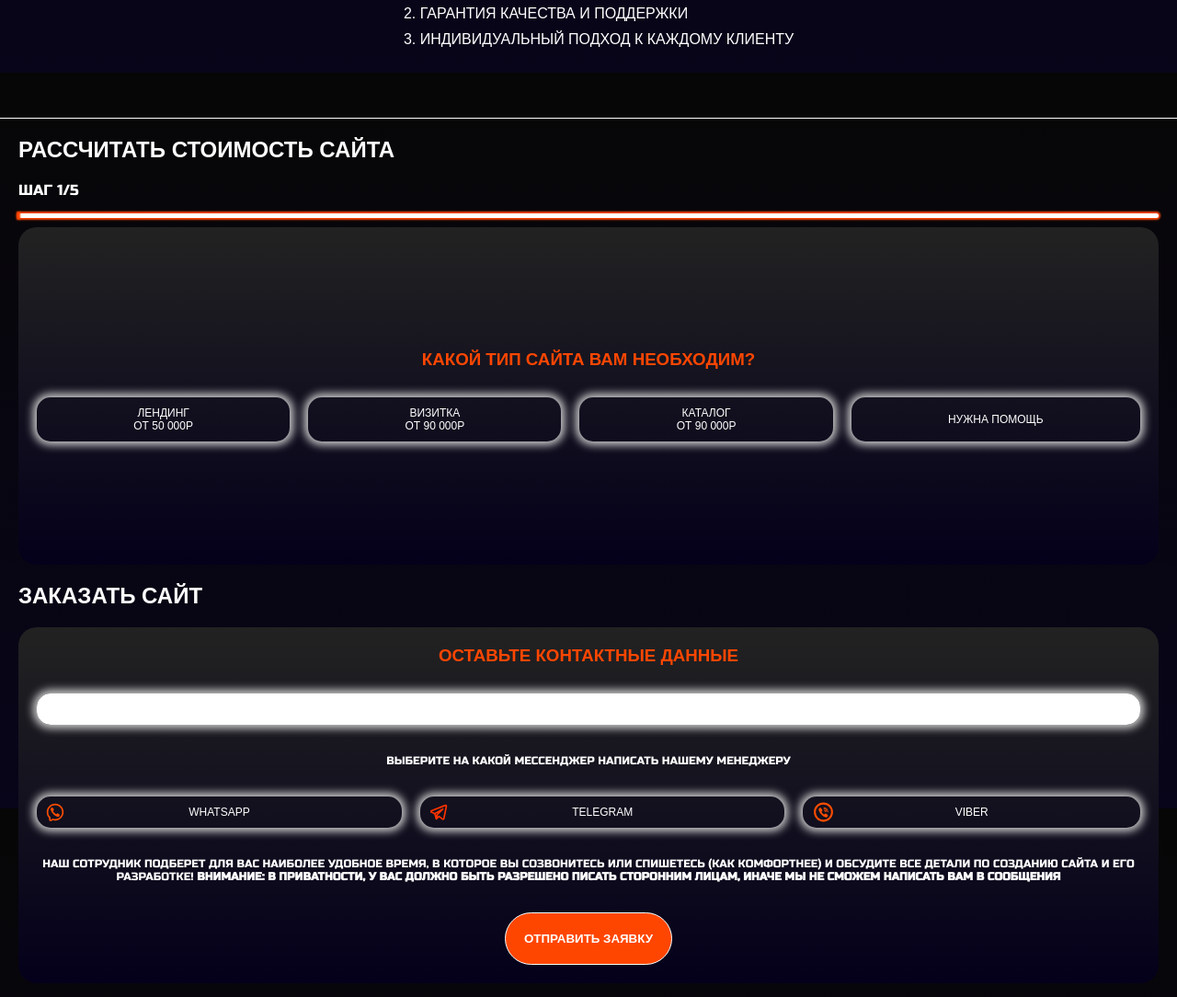
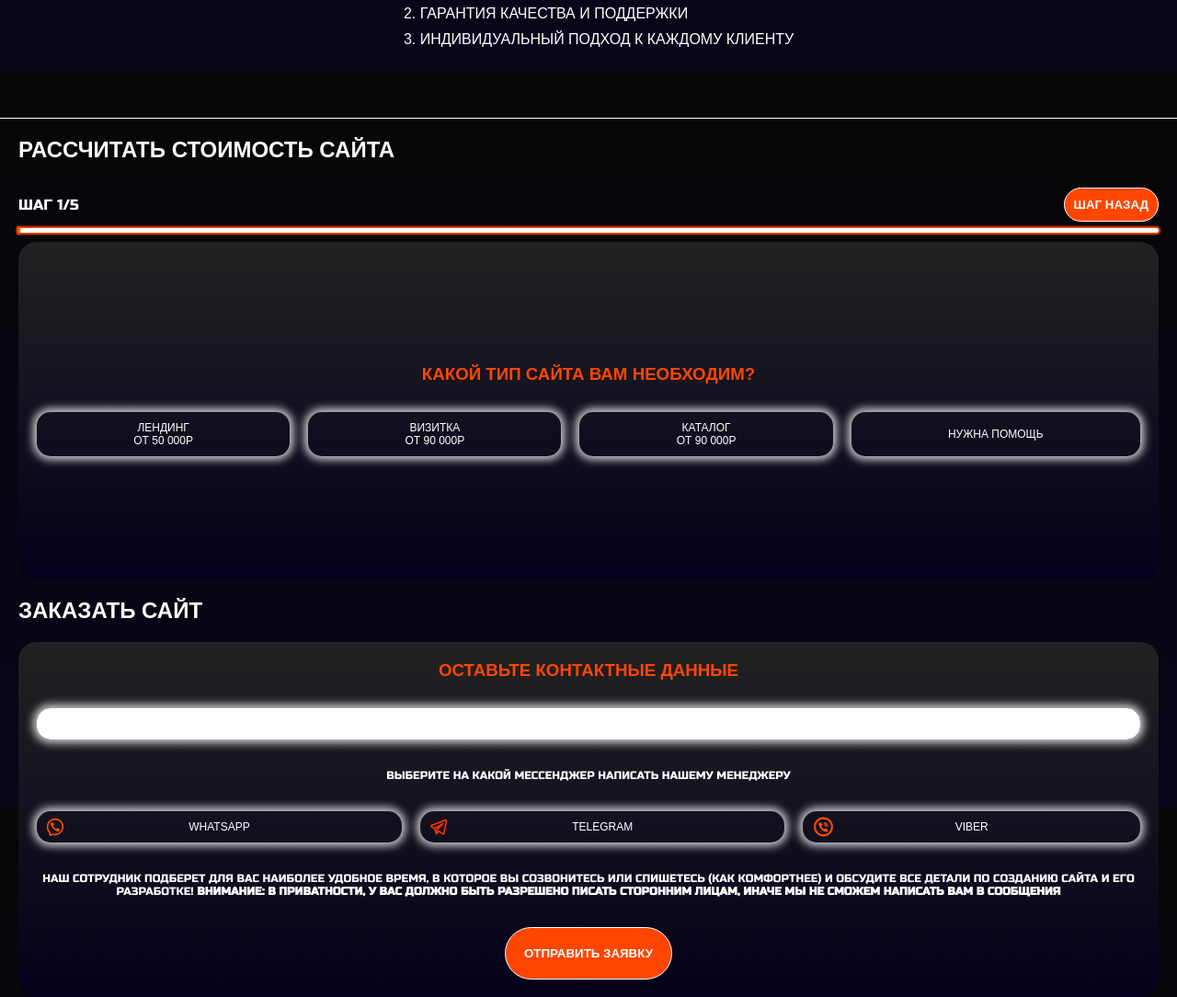
Before and after one commit to AndrewChernigovsky/AAA, a PHP site: page / in a window 1280 px wide. Shown: the part 3921-5005 px from the top of the page at 92% size. Run offline with PHP 8.4, Linux system fonts and the light colour scheme.

Commit message:
added cost-swiper functions

```diff
--- a/css/style.css
+++ b/css/style.css
@@ -729,6 +729,26 @@
   width: 0;
   transition: 0.3s ease-in-out;
 }
+.cost__steps {
+  display: flex;
+  justify-content: space-between;
+  align-items: center;
+}
+.cost__steps #step-back {
+  background: none;
+  border: none;
+  outline: none;
+  background-color: #FF4600;
+  padding: 10px;
+  border-radius: 50px;
+  border: 1px solid white;
+  font-weight: 700;
+  color: white;
+  text-transform: uppercase;
+  cursor: pointer;
+  transition: 0.3s ease-in-out;
+  text-decoration: none;
+}
 .cost .primary-button {
   background: none;
   border: none;
@@ -755,6 +775,7 @@
 
 .swiper-cost {
   display: grid;
+  touch-action: none;
 }
 
 .form-slide {
--- a/js/modules/swiper.js
+++ b/js/modules/swiper.js
@@ -27,7 +27,10 @@
   const swiperCost = new Swiper('.swiper-cost', {
     slidesPerView: '1',
     spaceBetween: 10,
-    noSwipingSelector: '.input-range',
+    noSwipingSelector: '.input-range, mousewheel, keyboard',
+    allowTouchMove: false,
+    touchEventsTarget: 'container',
+    simulateTouch: false,
   });
 
   window.swiperCost = swiperCost;
--- a/scss/sections/_cost.scss
+++ b/scss/sections/_cost.scss
@@ -1,4 +1,4 @@
-@use "variables" as var;
+@use "variables"as var;
 
 .cost {
   &__line {
@@ -13,6 +13,28 @@
       background: var.$orange;
       width: 0;
       transition: 0.3s ease-in-out;
+    }
+  }
+
+  &__steps {
+    display: flex;
+    justify-content: space-between;
+    align-items: center;
+
+    #step-back {
+      background: none;
+      border: none;
+      outline: none;
+      background-color: var.$orange;
+      padding: 10px;
+      border-radius: 50px;
+      border: 1px solid var.$white;
+      font-weight: 700;
+      color: var.$white;
+      text-transform: uppercase;
+      cursor: pointer;
+      transition: 0.3s ease-in-out;
+      text-decoration: none;
     }
   }
 
@@ -43,6 +65,7 @@
 
 .swiper-cost {
   display: grid;
+  touch-action: none;
 }
 
 .form-slide {
--- a/sections/cost/cost.php
+++ b/sections/cost/cost.php
@@ -1,8 +1,9 @@
 <section class="cost">
   <div class="container">
+    <h2>Рассчитать стоимость сайта</h2>
     <div class="cost__steps">
-      <h2>Рассчитать стоимость сайта</h2>
       <p></p>
+      <button type="button" id="step-back">Шаг назад</button>
     </div>
     <div class="cost__line">
       <div class="cost__line cost__line--active"></div>
@@ -17,7 +18,7 @@
           'slide-2.php',
           'slide-3.php',
           'slide-4.php',
-          'slide-5.php',
+          'slide-5.php'
         ];
 
         foreach ($files_to_include as $file) {
--- a/sections/form.php
+++ b/sections/form.php
@@ -1,22 +1,22 @@
 <section class="form">
   <div class="container">
     <h2>Заказать сайт</h2>
-    <form action="./function/mail/mail.php" method="post">
+    <form action="./../functions/mail/mail-simple.php" method="post">
       <div class="form-slide">
         <h3>Оставьте контактные данные </h3>
         <div class="chooses contact">
           <label class="choose-label">Ваш телефон:
-            <input class='contact-input' type="tel" name="user-tel">
+            <input class='contact-input' type="tel" name="user-tel" required>
           </label>
           <p> Выберите на какой мессенджер написать нашему Менеджеру </p>
           <div class="chooses">
-            <label class="choose-label choose-label-contact choose-label-whatsapp">whatsapp
+            <label class="choose-label choose-label-contact choose-label-whatsapp" required>whatsapp
               <input type="radio" name="social" value="whatsapp">
             </label>
-            <label class="choose-label choose-label-contact choose-label-telegram">telegram
+            <label class="choose-label choose-label-contact choose-label-telegram" required>telegram
               <input type="radio" name="social" value="telegram">
             </label>
-            <label class="choose-label choose-label-contact choose-label-viber">viber
+            <label class="choose-label choose-label-contact choose-label-viber" required>viber
               <input type="radio" name="social" value="viber">
             </label>
           </div>
```
Also changed, not shown: functions/mail/mail-simple.php (added, +20 -0 lines), js/modules/cost.js (+25 -0 lines), dist/js/main.js, 1 other file.
